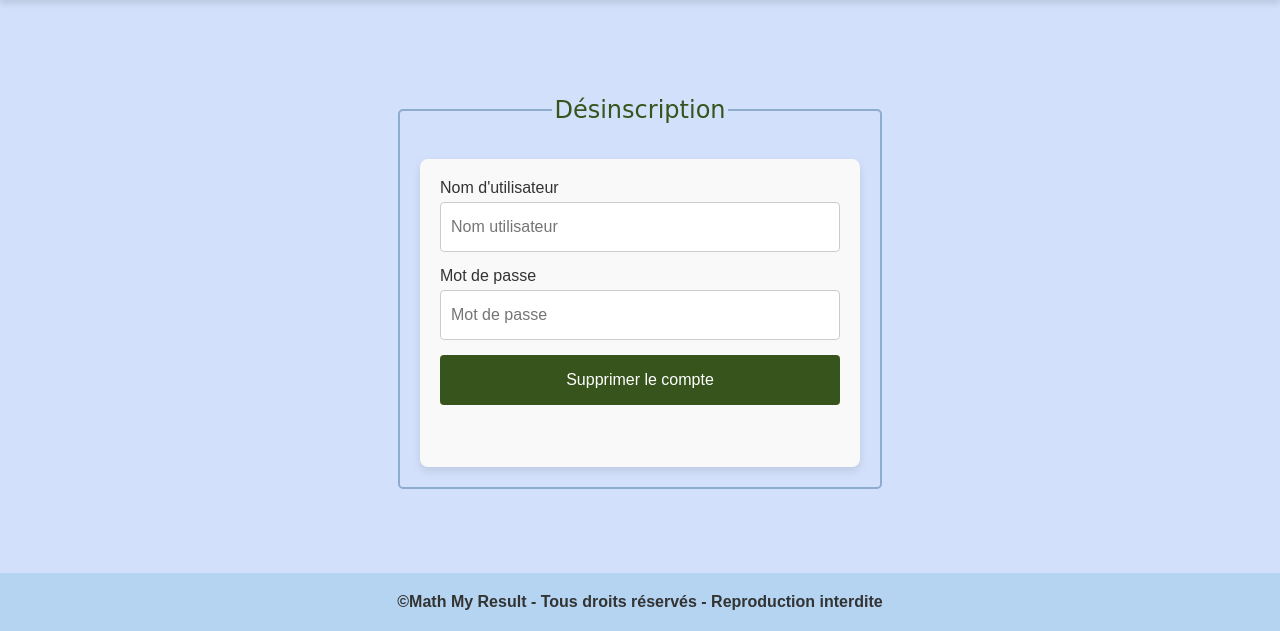
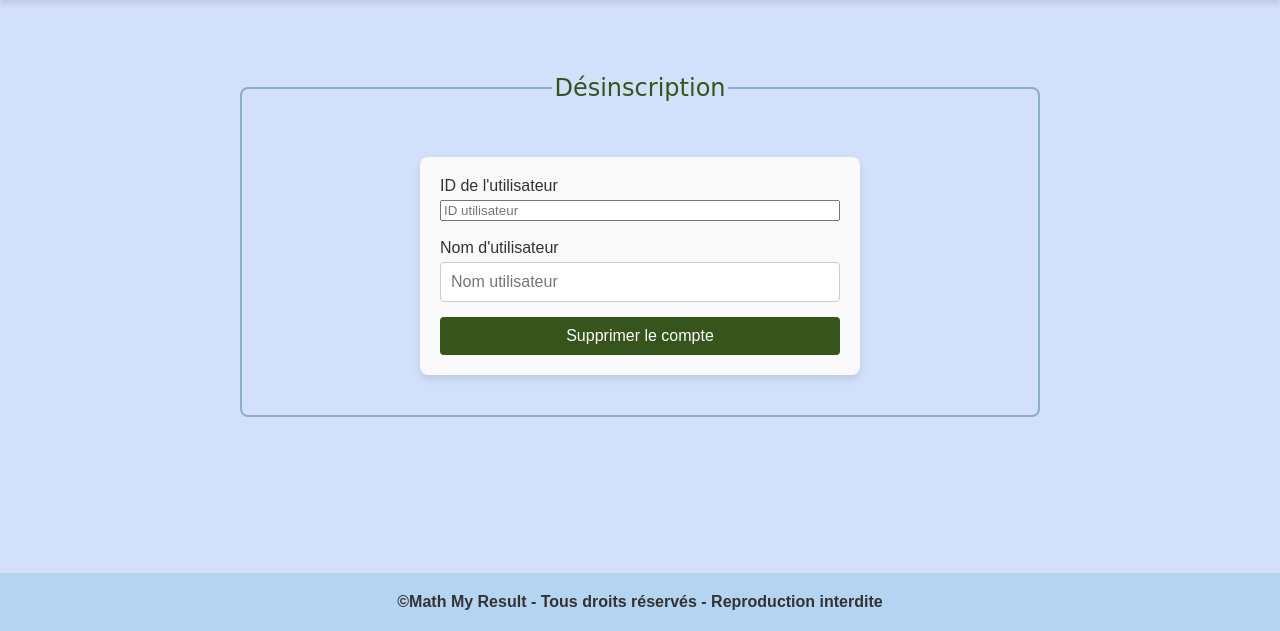
Before and after one commit to Andreadlc/SAE_Semestre_3, a PHP site: page /Delete.php in a window 1280 px wide. Shown: the part 169-800 px from the top of the page. Run offline with PHP 8.4, Linux system fonts and the light colour scheme; the visitor is signed in with stand-in values (Sample User, id 1); some libraries are stand-ins or nearby versions; some web fonts are replaced.

Commit message:
ajout du module de suppresion d'un utilisateur par un admin

```diff
--- a/src/php/Delete.php
+++ b/src/php/Delete.php
@@ -1,48 +1,40 @@
 <?php
-
-
-
 include("includes/header.html");
 include("includes/nav_bar.php");
 
-
-echo "<style>
-form{
-display: flex;
-flex-direction: column;
-width: 400px;
-margin: auto;
+if ($_SESSION['role'] != 1) {
+    header('Location: acces_refuser.php');
+    exit();
 }
 
-input{
-height: 50px;
-margin-bottom: 1.5rem;
-}
+// Affichage des messages de feedback
+echo "<br><br><br>";
+?>
+<div class="main-container">
+    <?php
+    if (isset($_SESSION['success_delete'])) {
+        echo "<p class='success_delete'>" . $_SESSION['success_delete'] . "</p>";
+        unset($_SESSION['success_delete']);
+    }
+    if (isset($_SESSION['error_delete'])) {
+        echo "<p class='error_delete'>" . $_SESSION['error_delete'] . "</p>";
+        unset($_SESSION['error_delete']);
+    }
+    ?>
+</div>
 
-fieldset{
-margin: auto;
-max-width: 450px;
-border-radius: 5px;
-}
-
-form p{
-    color: red;
-}
-</style>";
-
-
-echo "<br><br><br>";
-
+<?php
+// Formulaire de suppression basé sur l'ID et le nom d'utilisateur
 echo "<fieldset><legend>Désinscription</legend>
-<form method='post' action='Suppression.php'>
-<label>Nom d'utilisateur</label>
-<input type='text' name='username' placeholder='Nom utilisateur'>
-<label>Mot de passe</label>
-<input type='password' name='password' placeholder='Mot de passe'>
-<input type='submit' name='ok' value='Supprimer le compte'>
-<br>
-</form></fieldset>";
-
-
+        <form method='post' action='Suppression.php'>
+            <label for='user_id'>ID de l'utilisateur</label>
+            <input type='number' name='user_id' id='user_id' placeholder='ID utilisateur' >
+            <br>
+            <label for='username'>Nom d'utilisateur</label>
+            <input type='text' name='username' id='username' placeholder='Nom utilisateur'>
+            <input type='submit' name='ok' value='Supprimer le compte'>
+        </form>
+</fieldset>";
 
 include("includes/footer.html");
+?>
```
Also changed, not shown: src/php/Suppression.php (+46 -39 lines).
